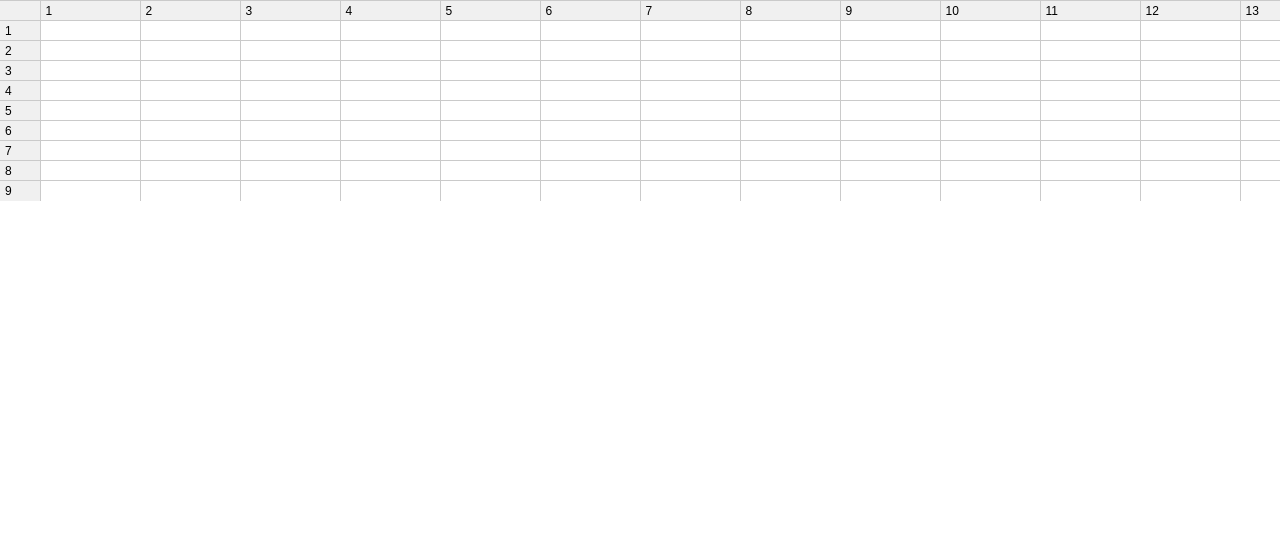
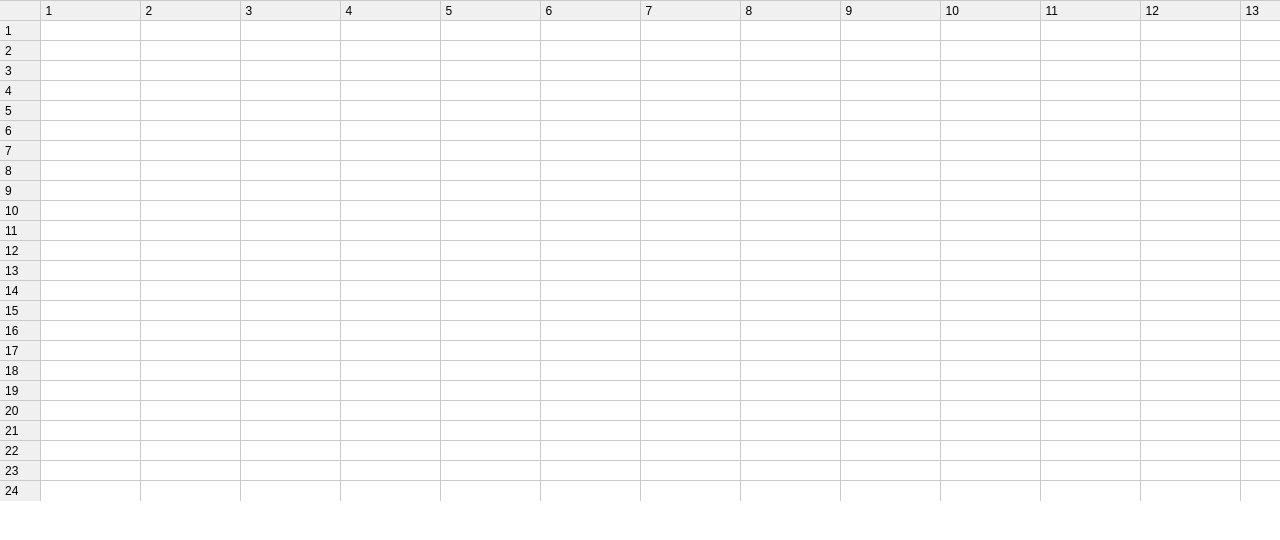
Before and after one commit to mmcdevi1/spreadsheets, a React (Create React App) app in the folder client/: page / in a window 1280 px wide. Shown: the top 540 px of the page. Built offline with nearby package versions, Linux system fonts and the light colour scheme.

Commit message:
trying to figure out unnecessary rerender

```diff
--- a/client/package.json
+++ b/client/package.json
@@ -10,12 +10,16 @@
     "react-scripts": "1.1.4",
     "redux": "^4.0.0",
     "redux-logger": "^3.0.6",
-    "redux-thunk": "^2.2.0"
+    "redux-thunk": "^2.2.0",
+    "reselect": "^3.0.1"
   },
   "scripts": {
     "start": "react-scripts start",
     "build": "react-scripts build",
     "test": "react-scripts test --env=jsdom",
     "eject": "react-scripts eject"
+  },
+  "devDependencies": {
+    "why-did-you-update": "^0.1.1"
   }
 }
--- a/client/src/App.js
+++ b/client/src/App.js
@@ -2,7 +2,7 @@ import React from 'react';
 import { Provider } from 'react-redux';
 import store from './reducers/store';
 import Spreadsheet from './containers/Spreadsheet';
-import { LEFT_KEY, UP_KEY, RIGHT_KEY, DOWN_KEY, SPACE_KEY } from './keys';
+import { LEFT_KEY, UP_KEY, RIGHT_KEY, DOWN_KEY } from './keys';
 
 import './App.css';
 
--- a/client/src/actions/spreadsheet/actions.js
+++ b/client/src/actions/spreadsheet/actions.js
@@ -29,11 +29,11 @@ const actions = {
     }
   },
 
-  forceEdit: (cells, selectedCell) => {
+  forceEdit: (cells, currentCell) => {
     return dispatch => {
 
       const copy = cells.slice();
-      copy[selectedCell[0]][selectedCell[1]].isEditable = true
+      copy[currentCell[0]][currentCell[1]].isEditable = true
 
       dispatch({
         type: actions.FORCE_EDIT,
--- a/client/src/components/Cell.js
+++ b/client/src/components/Cell.js
@@ -1,5 +1,6 @@
 import React from 'react';
 import { connect } from 'react-redux';
+import { createSelector } from 'reselect'
 import actions from '../actions/spreadsheet';
 import _ from 'lodash';
 
@@ -15,14 +16,57 @@ class Cell extends React.Component {
 
     this.state = {
       value: '',
-      isSelected: false,
-      isEditable: false,
+      selected: false,
+      editable: false,
     }
   }
 
   componentDidMount () {
-    const { row, col, selectedCell, prevCell } = this.props;
-    const currentCell = [ row, col ];
+    const { row, col } = this.props;
+
+    this.headerValues()
+
+    window.addEventListener('keydown', (e) => this.clearGridOnKey(e))
+    // window.addEventListener('keydown', (e) => this.forceEdit(e))
+  }
+
+  componentWillUnmount () {
+    window.removeEventListener('keydown', (e) => this.clearGridOnKey(e))
+    // window.removeEventListener('keydown', (e) => this.forceEdit(e))
+  }
+
+  componentWillReceiveProps (nextProps) {
+    const { selected, editable } = this.state;
+
+    if ( selected && notEqual(nextProps.currentCell, this.props.currentCell) ) {
+      this.setState({ selected: false })
+    }
+
+    // if ( editable && !_.isEqual(nextProps.currentCell, this.props.currentCell) ) {
+    //   this.setState({ editable: false })
+    // }
+  }
+
+  shouldComponentUpdate (nextProps, nextState) {
+    const { value, selected, editable } = this.state;
+    const { row, col, prevCell } = this.props;
+
+    const thisCell = [ row, col ]
+
+    if (nextState.value    !== value)    { return true }
+    if (nextState.selected !== selected) { return true }
+    if (nextState.editable !== editable) { return true }
+
+    if ( _.isEqual( thisCell, this.props.currentCell ) || _.isEqual( thisCell, nextProps.currentCell ) ) {
+      console.log('This is the cell, ', thisCell)
+      return true
+    }
+
+    return false
+  }
+
+  headerValues () {
+    const { row, col } = this.props;
 
     if (col === 0 && row > 0) {
       this.setState({
@@ -35,74 +79,41 @@ class Cell extends React.Component {
         value: col
       })
     }
-
-    // window.addEventListener('click', (e) => this.clearGrid(e))
-    // window.addEventListener('keydown', (e) => this.clearGridOnKey(e))
-    // window.addEventListener('keydown', (e) => this.forceEdit(e))
   }
 
-  componentWillUnmount () {
-    // window.removeEventListener('click', (e) => this.clearGrid(e))
-    // window.removeEventListener('keydown', (e) => this.clearGridOnKey(e))
-    // window.removeEventListener('keydown', (e) => this.forceEdit(e))
-  }
+  forceEdit = (e) => {
+    const { currentCell } = this.props;
 
-  // componentWillUpdate () {
-  //   const { row, col, selectedCell, prevCell } = this.props;
-  //   const currentCell = [ row, col ];
-
-  //   if ( _.isEqual( currentCell, prevCell ) ) {
-  //     this.toggleIsSelected(false)
-  //   } else if ( _.isEqual( currentCell, selectedCell ) ) {
-  //     this.toggleIsSelected(true)
-  //   }
-  // }
-
-  // forceEdit = (e) => {
-  //   const { row, col, toggleSelected, selectedCell } = this.props;
-
-  //   if (selectedCell && ![37,38,39,40].includes(e.keyCode)) {
-  //     this.setState({
-  //       isEditable: true
-  //     })
-  //   }
-  // }
-
-  clearGrid = (e) => {
-    const { row, col, prevCell, selectedCell } = this.props;
-    const currentCell = [ row, col ];
-
-    // Lodash.isEqual comparing two arrays for equality
-    if ( notEqual( prevCell, selectedCell ) && _.isEqual( currentCell, prevCell ) ) {
+    if (currentCell && ![37,38,39,40].includes(e.keyCode)) {
       this.setState({
-        isSelected: false
+        editable: true
       })
     }
   }
 
   clearGridOnKey = (e) => {
-    const { row, col, prevCell, selectedCell, toggleSelected } = this.props;
-    const currentCell = [ row, col ];
+    const { row, col, prevCell, currentCell, toggleSelected } = this.props;
+    const cell = [ row, col ];
 
     if (row > 0 && col > 0 && [37, 38, 39, 40].includes(e.keyCode)) {
 
-      if ( _.isEqual( currentCell, prevCell ) ) {
+      if ( _.isEqual( cell, prevCell ) ) {
         this.toggleIsSelected(false)
-      } else if ( _.isEqual( currentCell, selectedCell ) ) {
+      } else if ( _.isEqual( cell, currentCell ) ) {
         this.toggleIsSelected(true)
       }
     }
 
-    // if (this.state.isEditable) {
+    // if (this.state.editable) {
     //   if (e.keyCode === 13) {
 
     //     if ( _.isEqual( currentCell, prevCell ) ) {
     //       console.log(currentCell, prevCell)
     //       this.toggleIsSelected(false)
     //       this.toggleEditable(row, col)
-    //       toggleSelected(selectedCell[0] + 1, selectedCell[1])
-    //     } else if ( _.isEqual( currentCell, selectedCell ) ) {
-    //       console.log(currentCell, selectedCell)
+    //       toggleSelected(currentCell[0] + 1, currentCell[1])
+    //     } else if ( _.isEqual( currentCell, currentCell ) ) {
+    //       console.log(currentCell, currentCell)
     //       this.toggleIsSelected(true)
     //     }
     //   }
@@ -117,19 +128,21 @@ class Cell extends React.Component {
   }
 
   onSelect = () => {
-    const { row, col, toggleSelected, selectedCell } = this.props;
+    const { row, col, toggleSelected } = this.props;
 
     if (row > 0 && col > 0) {
       this.setState({
-        isSelected: true
+        selected: true,
       })
 
       toggleSelected(row, col)
     }
+
+    console.log(this.state)
   }
 
   onEnterKeyPress = (e, row, col) => {
-    const { toggleSelected, cells, selectedCell, prevCell } = this.props;
+    const { toggleSelected } = this.props;
 
     if (e.charCode === 13) {
       this.toggleEditable(row, col)
@@ -139,20 +152,20 @@ class Cell extends React.Component {
 
   toggleEditable = () => {
     this.setState({
-      isEditable: !this.state.isEditable
+      editable: !this.state.editable
     })
   }
 
   toggleIsSelected = (value) => {
     this.setState({
-      isSelected: value
+      selected: value
     })
   }
 
   renderCell () {
-    const { value, isEditable } = this.state;
+    const { value, editable } = this.state;
 
-    switch (isEditable) {
+    switch (editable) {
       case true:
         return (
           <input
@@ -170,11 +183,11 @@ class Cell extends React.Component {
   }
 
   selectedClass () {
-    return 'cell' + ( this.state.isSelected ? ' selected' : '' )
+    return 'cell' + ( this.state.selected ? ' selected' : '' )
   }
 
   editableClass () {
-    return this.selectedClass() + ( this.state.isEditable ? ' editable' : '' )
+    return this.selectedClass() + ( this.state.editable ? ' editable' : '' )
   }
 
   readOnlyClass (row) {
@@ -186,24 +199,17 @@ class Cell extends React.Component {
   }
 
   render () {
-    const {
-      row,
-      col,
-      isEditable,
-      toggleSelected,
-      isSelected,
-      cells,
-      selectedCell
-    } = this.props;
+    const { row, col, } = this.props;
 
     return (
       <td
+        id={`${row}-${col}`}
         className={this.defineClasses(row, col)}
         data-row={row}
         data-column={col}
         onClick={this.onSelect}
-        onDoubleClick={() => this.toggleEditable()}
-        onBlur={() => this.toggleEditable()}
+        onDoubleClick={this.toggleEditable}
+        onBlur={this.toggleEditable}
         onKeyPress={(e) => this.onEnterKeyPress(e, row, col)}
       >
         {this.renderCell()}
@@ -212,20 +218,33 @@ class Cell extends React.Component {
   }
 }
 
+// const selectComputedData = createSelector(
+//   state => state.cell.currentCell,
+//   state => state.cell.prevCell,
+//   (currentCell, prevCell) => ({
+//     currentCell, prevCell
+//   })
+// )
+
+// selector
+// const getSelectedCell = (state) => state.cell.currentCell
+// const getPrevCell = (state) => state.cell.prevCell
+// // reselect function
+// const getSelectedCellState = createSelector(
+//   [ getSelectedCell ],
+//   (currentCell) => currentCell
+// )
+
+// const getPrevCellState = createSelector(
+//   [ getPrevCell ],
+//   (prevCell) => prevCell
+// )
+
 function mapStateToProps (state) {
-  const {
-    rows,
-    columns,
-    cells
-  } = state.spreadsheet;
-
-  const { selectedCell, prevCell } = state.cell;
+  const { currentCell, prevCell } = state.cell;
 
   return {
-    rows,
-    columns,
-    selectedCell,
-    cells,
+    currentCell,
     prevCell,
   }
 }
--- a/client/src/containers/Spreadsheet.js
+++ b/client/src/containers/Spreadsheet.js
@@ -3,7 +3,7 @@ import { connect } from 'react-redux';
 import Row from '../components/Row';
 import Table from '../components/Table';
 import KeyboardEvents from '../hoc';
-import { LEFT_KEY, UP_KEY, RIGHT_KEY, DOWN_KEY, SPACE_KEY } from '../keys';
+// import { LEFT_KEY, UP_KEY, RIGHT_KEY, DOWN_KEY, SPACE_KEY } from '../keys';
 import actions from '../actions/spreadsheet';
 
 const { generateCells, toggleSelected } = actions;
@@ -25,7 +25,6 @@ class Spreadsheet extends React.Component {
           key={i}
           columns={columns}
           row={i}
-          toggleSelected={toggleSelected}
           blur={this.toggleEditable}
         />
       )
@@ -45,16 +44,14 @@ function mapStateToProps (state) {
   const {
     rows,
     columns,
-    selectedCell,
     cells
   } = state.spreadsheet;
 
   return {
     rows,
     columns,
-    selectedCell,
     cells,
   }
 }
 
-export default connect(mapStateToProps, { generateCells, toggleSelected })(KeyboardEvents(Spreadsheet))
+export default connect(mapStateToProps, { generateCells })(Spreadsheet)
--- a/client/src/index.js
+++ b/client/src/index.js
@@ -4,5 +4,10 @@ import './index.css';
 import App from './App';
 import registerServiceWorker from './registerServiceWorker';
 
+// if (process.env.NODE_ENV !== 'production') {
+//   const {whyDidYouUpdate} = require('why-did-you-update')
+//   whyDidYouUpdate(React)
+// }
+
 ReactDOM.render(<App />, document.getElementById('root'));
 registerServiceWorker();
--- a/client/src/reducers/cellReducer.js
+++ b/client/src/reducers/cellReducer.js
@@ -3,7 +3,7 @@ import actions from '../actions/spreadsheet';
 const { CELL_SELECTED } = actions;
 
 const initialState = {
-  selectedCell: [],
+  currentCell: [],
   prevCell: [],
 }
 
@@ -12,8 +12,8 @@ const reducer = (state=initialState, action) => {
     case CELL_SELECTED:
       return {
         ...state,
-        prevCell: state.selectedCell,
-        selectedCell: action.payload,
+        currentCell: action.payload,
+        prevCell: state.currentCell,
       }
     default:
       return state;
--- a/client/src/reducers/spreadsheetReducer.js
+++ b/client/src/reducers/spreadsheetReducer.js
@@ -3,7 +3,7 @@ import actions from '../actions/spreadsheet';
 const { GENERATE_CELLS, FORCE_EDIT } = actions;
 
 const initialState = {
-  rows: 10,
+  rows: 25,
   columns: 25,
   cells: [],
 }
```
Also changed, not shown: client/src/components/Row.js (+4 -8 lines), client/src/hoc/KeyboardEvents.js (+12 -11 lines), 1 other file (tests, documents, lock files or other folders).
